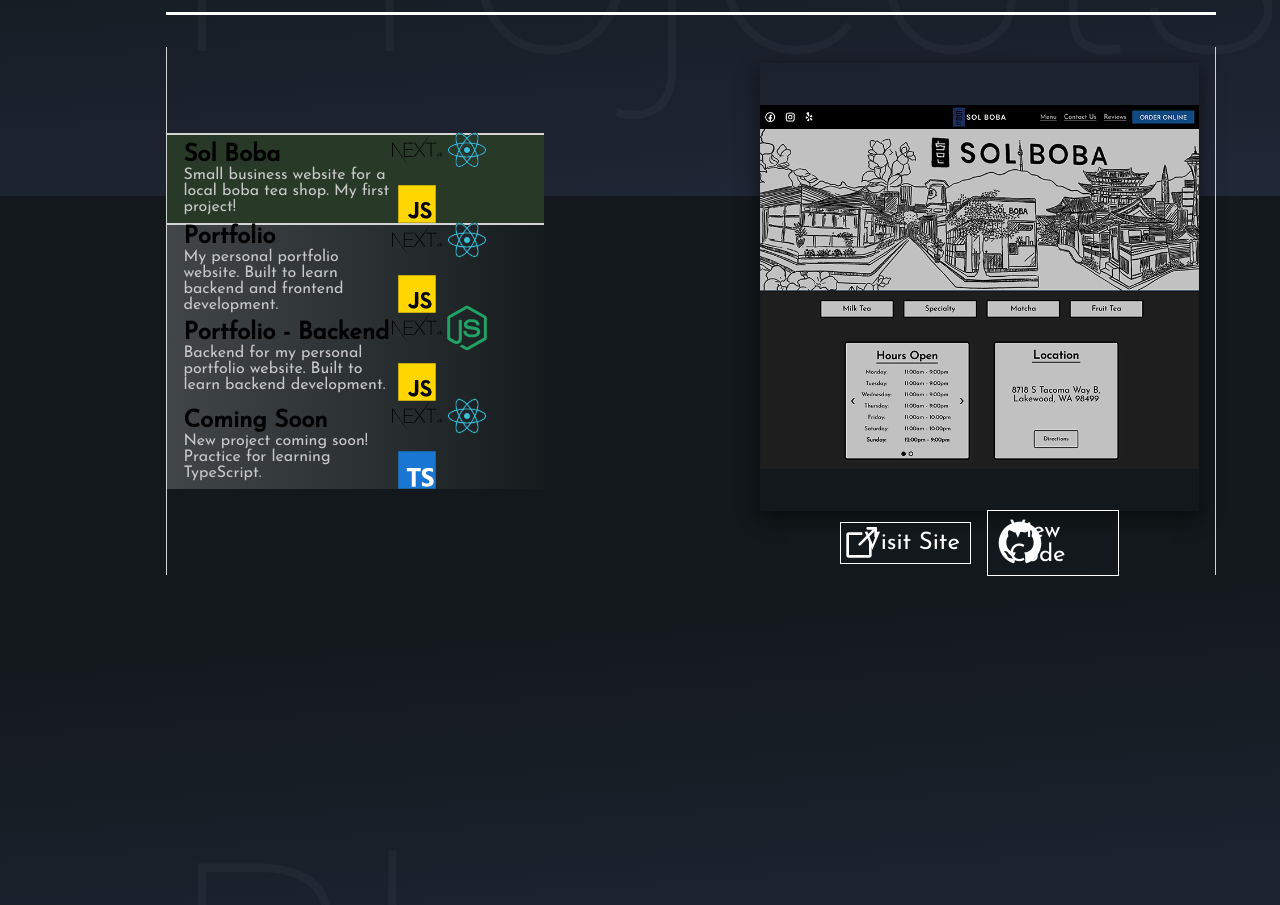
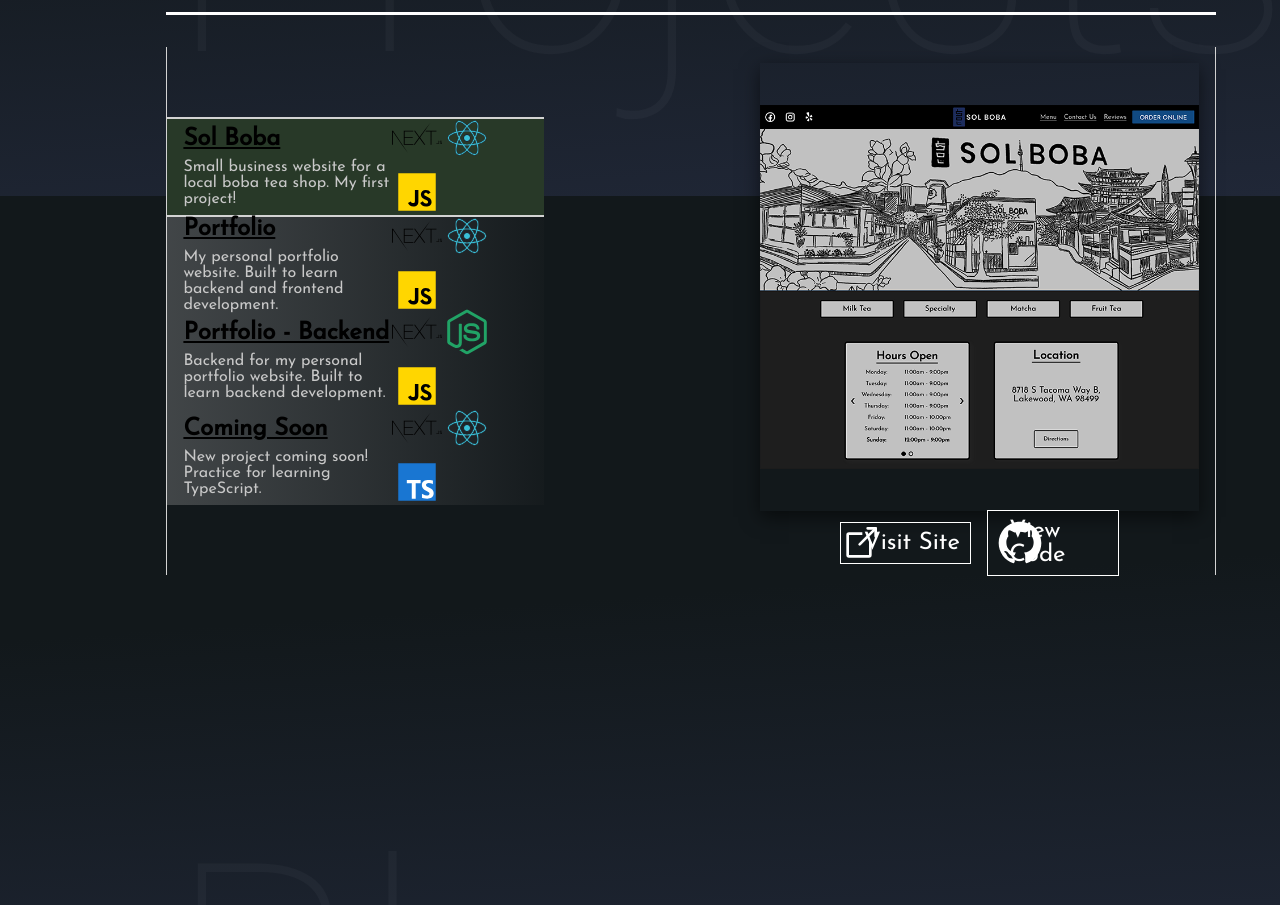
Before and after one commit to jakelequire/Portfolio, a Next.js app: page / in a window 1280 px wide. Shown: the part 2204-3109 px from the top of the page. Built offline with nearby package versions, Linux system fonts and the light colour scheme.

Commit message:
moments before disaster #1

```diff
--- a/styles/homepage/projects.css
+++ b/styles/homepage/projects.css
@@ -81,9 +81,11 @@
     flex-direction: row;
     justify-content: space-between;
     width: 100%;
-    height: 5.5rem;
-
-
+    height: 6rem;
+}
+.project-item-name {
+    text-decoration: underline;
+    padding-bottom: 0.5rem;
 }
 
 .project-items {
```
